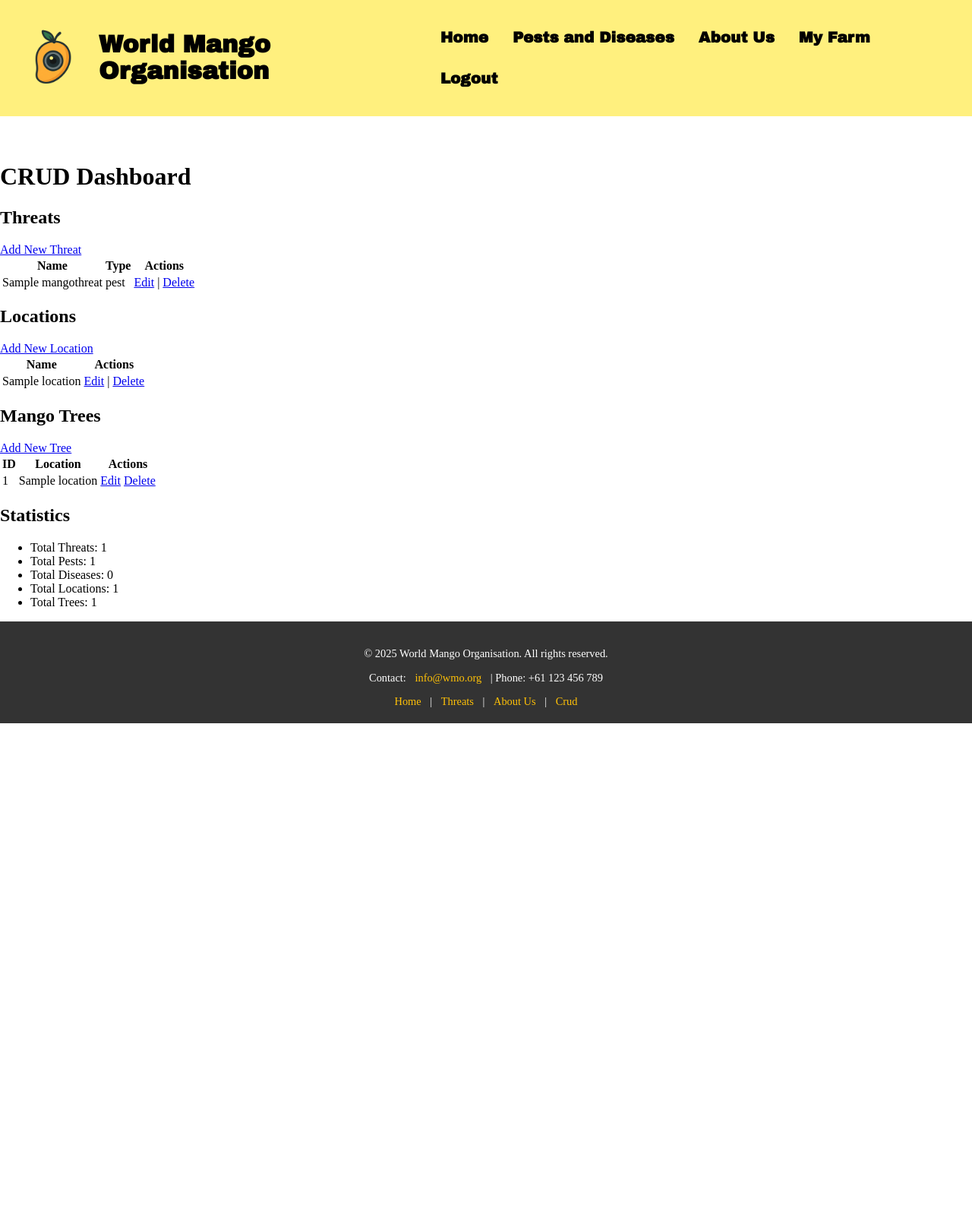
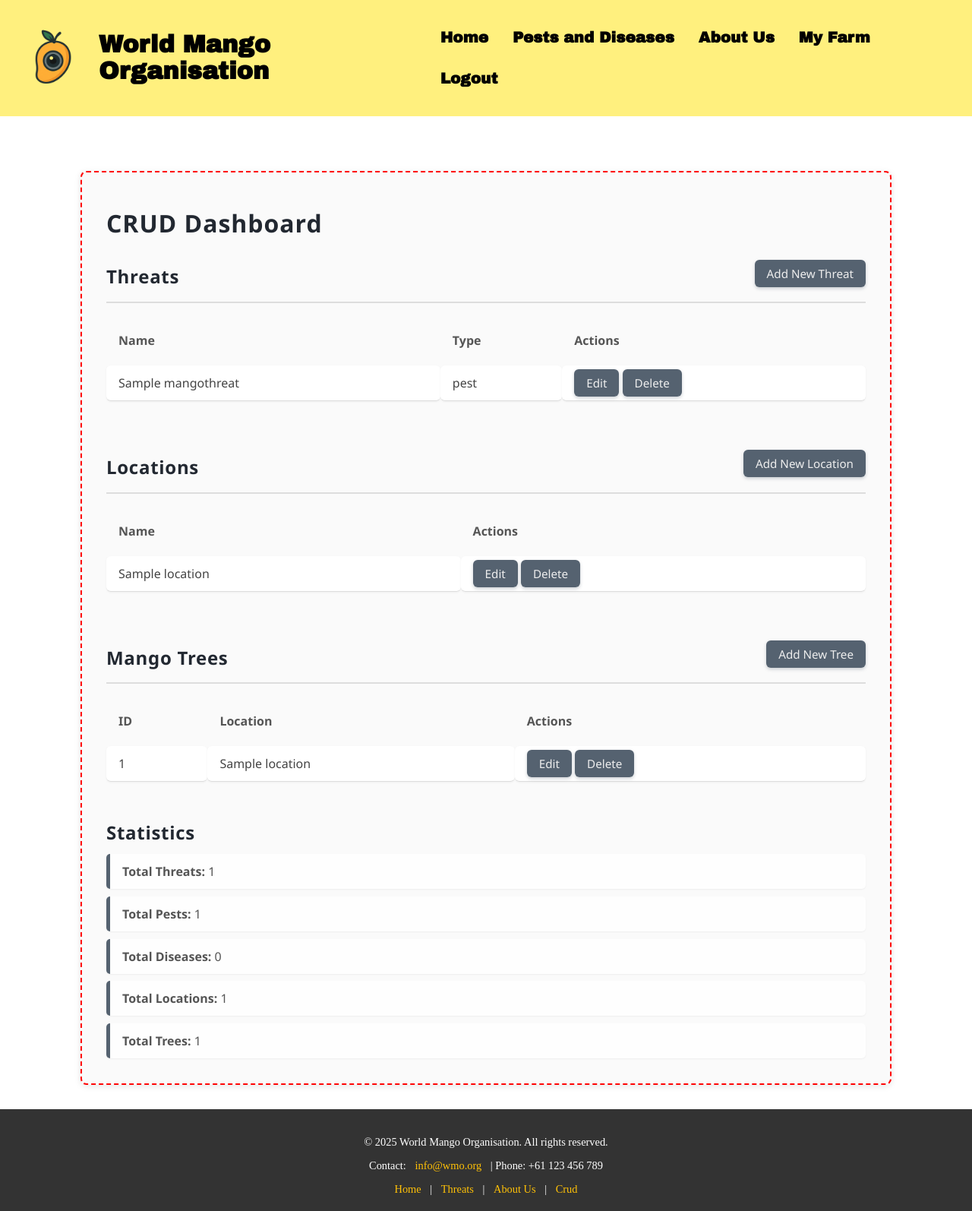
Before and after one commit to QuangThuanNGUYEN/mango_surveillance_web, a Django app: page /crud/ in a window 1280 px wide. Shown: the whole page at 76% size. Before the commit the page ends 952 px from the top, so only its background shows below. Run offline with Django 5.2, Linux system fonts and the light colour scheme; a user stored in the database is signed in; tables that the repository leaves empty hold one stand-in row (values such as "Sample post").

Commit message:
Updated visuals of the CRUD Functionalities

```diff
--- /dev/null
+++ b/mango_pests_app/static/css/crud_dashboard.css
@@ -0,0 +1,123 @@
+/* ===== CRUD Dashboard Styles (Scoped) ===== */
+.crud-dashboard {
+  max-width: 1000px;        /* Limit width for better focus */
+  margin: 2rem auto;        /* Center on page with vertical spacing */
+  padding: 1.5rem 2rem;
+  background-color: #fafafa; /* Soft off-white background */
+  border-radius: 8px;
+  box-shadow: 0 2px 8px rgba(0,0,0,0.1); /* subtle shadow */
+  color: #333;              /* Darker, but soft text color */
+  font-family: 'Segoe UI', Tahoma, Geneva, Verdana, sans-serif;
+}
+
+.crud-dashboard h1,
+.crud-dashboard h2 {
+  color: #222831; /* Dark charcoal */
+  margin-bottom: 0.75rem;
+  font-weight: 600;
+  letter-spacing: 0.03em;
+}
+
+.crud-dashboard .section-header {
+  display: flex;
+  justify-content: space-between;
+  align-items: center;
+  margin-bottom: 1rem;
+  border-bottom: 2px solid #ddd;
+  padding-bottom: 0.3rem;
+}
+
+.crud-dashboard .btn {
+  background-color: #556270; /* muted slate blue/gray */
+  color: #eee;
+  padding: 8px 16px;
+  text-decoration: none;
+  border-radius: 6px;
+  font-size: 0.95rem;
+  transition: background-color 0.3s ease;
+  box-shadow: 0 2px 4px rgba(85, 98, 112, 0.3);
+}
+
+.crud-dashboard .btn:hover {
+  background-color: #394a54;
+  box-shadow: 0 4px 8px rgba(57, 74, 84, 0.5);
+}
+
+.crud-dashboard table {
+  width: 100%;
+  border-collapse: separate;
+  border-spacing: 0 10px; /* vertical spacing between rows */
+  margin-bottom: 2.5rem;
+}
+
+.crud-dashboard th,
+.crud-dashboard td {
+  padding: 12px 16px;
+  text-align: left;
+  background-color: #fff;
+  box-shadow: 0 1px 3px rgba(0,0,0,0.05);
+  border-radius: 6px;
+  vertical-align: middle;
+  color: #444;
+}
+
+.crud-dashboard th {
+  background-color: transparent;
+  font-weight: 600;
+  font-size: 1rem;
+  color: #555;
+  box-shadow: none;
+  border-bottom: none;
+}
+
+.crud-dashboard tr:hover td {
+  background-color: #e8f0fe; /* subtle light blue highlight */
+}
+
+.crud-dashboard ul {
+  list-style: none;
+  padding: 0;
+  margin: 0;
+}
+
+.crud-dashboard li {
+  background: #fefefe;
+  margin-bottom: 0.6rem;
+  padding: 12px 16px;
+  border-left: 5px solid #556270;
+  border-radius: 5px;
+  color: #555;
+  font-weight: 500;
+  box-shadow: 0 1px 2px rgba(0,0,0,0.05);
+}
+
+/* Responsive tweaks */
+@media (max-width: 1024px) {
+  .crud-dashboard {
+    max-width: 90%;
+    padding: 1rem 1.5rem;
+  }
+}
+
+@media (max-width: 768px) {
+  .crud-dashboard table,
+  .crud-dashboard th,
+  .crud-dashboard td {
+    font-size: 0.9rem;
+    padding: 10px 12px;
+  }
+
+  .crud-dashboard .btn {
+    font-size: 0.85rem;
+    padding: 6px 12px;
+  }
+
+  .crud-dashboard .section-header {
+    flex-direction: column;
+    align-items: flex-start;
+  }
+
+  .crud-dashboard .section-header a.btn {
+    margin-top: 0.6rem;
+  }
+}
--- a/mango_pests_app/static/css/styles.css
+++ b/mango_pests_app/static/css/styles.css
@@ -527,3 +527,78 @@ threat-description {
     padding: 10px;
     text-align: left;
 }
+
+
+
+/* ===== CRUD Dashboard Styles (Scoped) ===== */
+.crud-dashboard h1,
+.crud-dashboard h2 {
+  color: #2b3a42;
+  margin-bottom: 0.5rem;
+}
+
+.crud-dashboard .btn {
+  background-color: #4CAF50;
+  color: white;
+  padding: 6px 12px;
+  text-decoration: none;
+  border-radius: 4px;
+  font-size: 0.9rem;
+}
+
+.crud-dashboard .btn:hover {
+  background-color: #45a049;
+}
+
+.crud-dashboard table {
+  width: 100%;
+  border-collapse: collapse;
+  margin-bottom: 2rem;
+}
+
+.crud-dashboard th,
+.crud-dashboard td {
+  padding: 0.75rem;
+  text-align: left;
+  border-bottom: 1px solid #ddd;
+}
+
+.crud-dashboard th {
+  background-color: #f2f2f2;
+}
+
+.crud-dashboard tr:hover {
+  background-color: #f9f9f9;
+}
+
+.crud-dashboard ul {
+  list-style: none;
+  padding: 0;
+}
+
+.crud-dashboard li {
+  background: #f4f4f4;
+  margin-bottom: 0.5rem;
+  padding: 8px 12px;
+  border-left: 4px solid #4CAF50;
+}
+
+/* Mobile Responsive tweaks */
+@media (max-width: 768px) {
+  .crud-dashboard table,
+  .crud-dashboard th,
+  .crud-dashboard td {
+    font-size: 0.85rem;
+  }
+
+  .crud-dashboard .btn {
+    font-size: 0.8rem;
+    padding: 5px 10px;
+  }
+}
+
+
+.crud-dashboard {
+  background-color: rgba(255, 0, 0, 0.1); /* Light red for visibility */
+  border: 2px dashed red;
+}
--- a/mango_pests_app/templates/base.html
+++ b/mango_pests_app/templates/base.html
@@ -7,7 +7,13 @@
     <title>{% block title %}WMO - World Mango Organisation{% endblock %}</title>
     <link rel="icon" type="image/png" href="{% static 'images/logo.png' %}">
     <link rel="stylesheet" type="text/css" href="{% static 'css/styles.css' %}">
+    <head>
+    {% block page_css %}{% endblock %}
 </head>
+
+</head>
+
+
 <body>
     <div class="page-container">
 
--- a/mango_pests_app/templates/mango_pests_app/crud/crud_dashboard.html
+++ b/mango_pests_app/templates/mango_pests_app/crud/crud_dashboard.html
@@ -1,52 +1,79 @@
 {% extends "base.html" %}
 {% block content %}
-<div class="container">
-  <h1>CRUD Dashboard</h1>
+{% load static%}
+
+{# Load page-specific CSS #}
+{% block page_css %}
+<link rel="stylesheet" type="text/css" href="{% static 'css/crud_dashboard.css' %}">
+{% endblock %}
+
+<div class="crud-dashboard container">
+
+  <h1 class="dashboard-title">CRUD Dashboard</h1>
 
   <!-- THREATS -->
+  <section class="crud-section">
+    <div class="section-header">
       <h2>Threats</h2>
       <a href="{% url 'threat_create' %}" class="btn btn-success">Add New Threat</a>
-  <table class="table">
+    </div>
+    <table class="table crud-table">
+      <thead>
         <tr>
           <th>Name</th>
           <th>Type</th>
           <th>Actions</th>
         </tr>
+      </thead>
+      <tbody>
         {% for threat in recent_threats %}
         <tr>
           <td>{{ threat.name }}</td>
           <td>{{ threat.threat_type }}</td>
           <td>
-        <a href="{% url 'threat_update' threat.slug %}">Edit</a> |
-        <a href="{% url 'threat_delete' threat.slug %}">Delete</a>
+            <a href="{% url 'threat_update' threat.slug %}" class="btn btn-sm btn-warning">Edit</a>
+            <a href="{% url 'threat_delete' threat.slug %}" class="btn btn-sm btn-danger">Delete</a>
           </td>
         </tr>
         {% endfor %}
+      </tbody>
     </table>
+  </section>
 
   <!-- LOCATIONS -->
+  <section class="crud-section">
+    <div class="section-header">
       <h2>Locations</h2>
       <a href="{% url 'location_create' %}" class="btn btn-success">Add New Location</a>
-  <table class="table">
+    </div>
+    <table class="table crud-table">
+      <thead>
         <tr>
           <th>Name</th>
           <th>Actions</th>
         </tr>
+      </thead>
+      <tbody>
         {% for loc in recent_locations %}
         <tr>
           <td>{{ loc.name }}</td>
           <td>
-        <a href="{% url 'location_update' loc.pk %}">Edit</a> |
-        <a href="{% url 'location_delete' loc.pk %}">Delete</a>
+            <a href="{% url 'location_update' loc.pk %}" class="btn btn-sm btn-warning">Edit</a>
+            <a href="{% url 'location_delete' loc.pk %}" class="btn btn-sm btn-danger">Delete</a>
           </td>
         </tr>
         {% endfor %}
+      </tbody>
     </table>
+  </section>
 
   <!-- TREES -->
+  <section class="crud-section">
+    <div class="section-header">
       <h2>Mango Trees</h2>
-    <a href="{% url 'tree_create' %}" class="btn btn-success mb-2">Add New Tree</a>
-    <table class="table table-striped">
+      <a href="{% url 'tree_create' %}" class="btn btn-success">Add New Tree</a>
+    </div>
+    <table class="table table-striped crud-table">
       <thead>
         <tr>
           <th>ID</th>
@@ -60,7 +87,6 @@
           <td>{{ tree.id }}</td>
           <td>{{ tree.location.name }}</td>
           <td>
-            <!-- You'll need to add views and URL patterns for these -->
             <a href="{% url 'tree_update' tree.id %}" class="btn btn-sm btn-warning">Edit</a>
             <a href="{% url 'tree_delete' tree.id %}" class="btn btn-sm btn-danger">Delete</a>
           </td>
@@ -70,16 +96,19 @@
         {% endfor %}
       </tbody>
     </table>
+  </section>
 
+  <!-- STATS -->
+  <section class="crud-section stats-section">
+    <h2>Statistics</h2>
+    <ul class="stats-list">
+      <li><strong>Total Threats:</strong> {{ stats.total_threats }}</li>
+      <li><strong>Total Pests:</strong> {{ stats.total_pests }}</li>
+      <li><strong>Total Diseases:</strong> {{ stats.total_diseases }}</li>
+      <li><strong>Total Locations:</strong> {{ stats.total_locations }}</li>
+      <li><strong>Total Trees:</strong> {{ stats.total_trees }}</li>
+    </ul>
+  </section>
 
-  <!-- STATS (Optional) -->
-  <h2>Statistics</h2>
-  <ul>
-    <li>Total Threats: {{ stats.total_threats }}</li>
-    <li>Total Pests: {{ stats.total_pests }}</li>
-    <li>Total Diseases: {{ stats.total_diseases }}</li>
-    <li>Total Locations: {{ stats.total_locations }}</li>
-    <li>Total Trees: {{ stats.total_trees }}</li>
-  </ul>
 </div>
 {% endblock %}
```
Also changed, not shown: mango_pests_app/static/css/crud_forms.css (added, +79 -0 lines), mango_pests_app/templates/mango_pests_app/crud/location_confirm_delete.html (+15 -7 lines), mango_pests_app/templates/mango_pests_app/crud/location_form.html (+21 -7 lines), mango_pests_app/templates/mango_pests_app/crud/threat_confirm_delete.html (+15 -7 lines), mango_pests_app/templates/mango_pests_app/crud/threat_form.html (+20 -10 lines), mango_pests_app/templates/mango_pests_app/crud/tree_confirm_delete.html (+15 -7 lines), mango_pests_app/templates/mango_pests_app/crud/tree_form.html (+18 -7 lines). Lines whose indentation alone changed are shown as unchanged.
